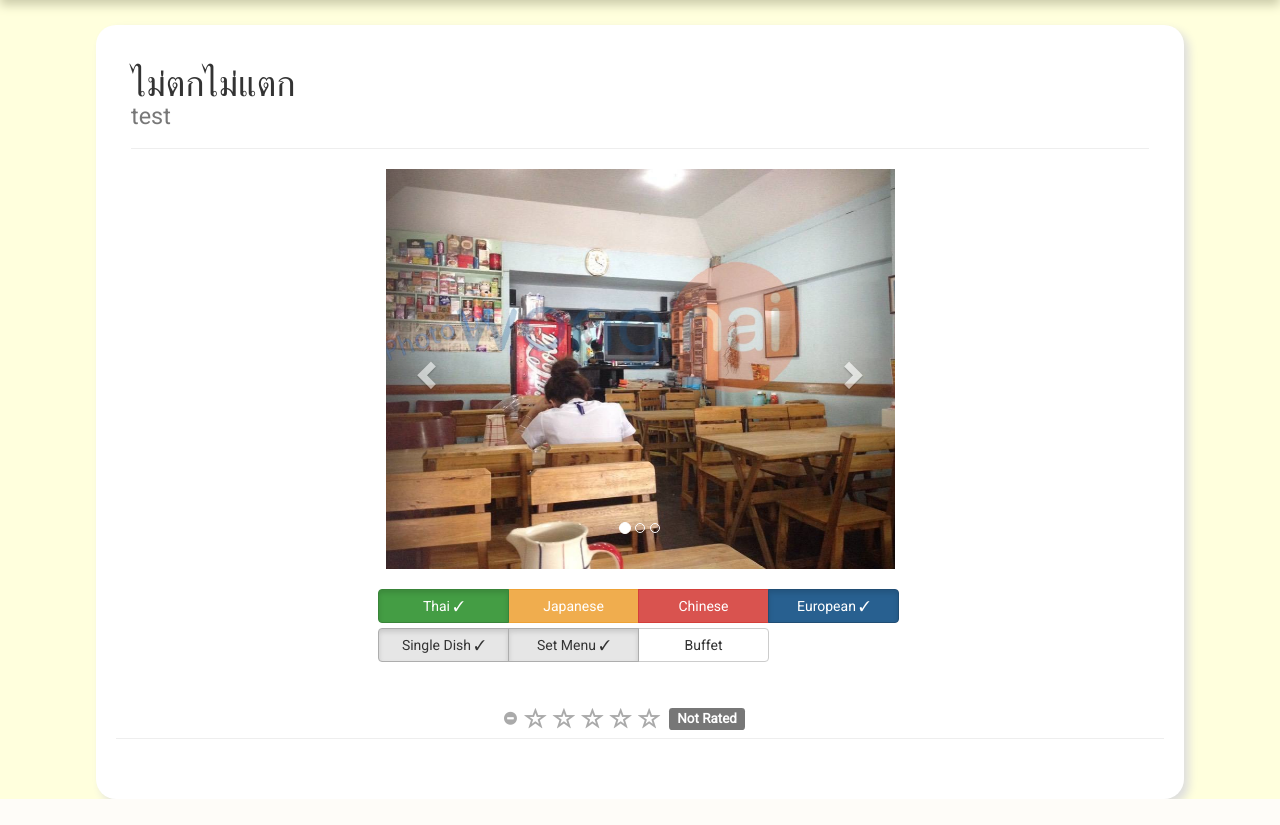
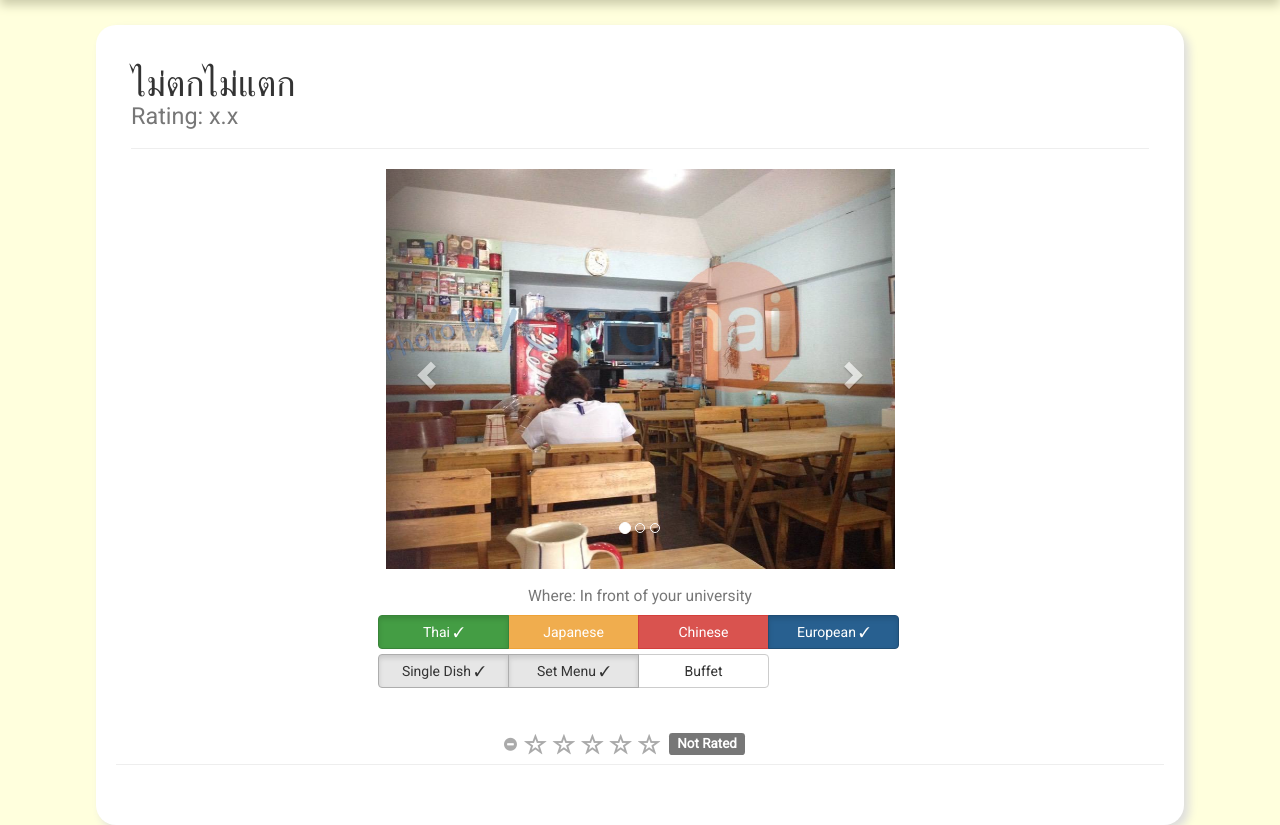
Before and after one commit to ErbaZZ/MUDining, a PHP site: page /view-restaurant.php?id=1 in a window 1280 px wide. Shown: the part 75-900 px from the top of the page. Before the commit the page ends 874 px from the top, so only its background shows below. Run offline with PHP 8.4, Linux system fonts and the light colour scheme; data comes from the database, SQL or seed files in the repository.

Commit message:
Adjustment.

```diff
--- a/assets/css/index.css
+++ b/assets/css/index.css
@@ -7,14 +7,10 @@ body {
     background-color: #f4511e;
     border: none;
     color: #FFFFFF;
-    text-align: center;
     font-size: 35px;
-    padding: auto;
     width: 50vh;
     height: 50vh;
     transition: all 0.5s ease-in-out;
-    margin: auto;
-    display: block;
     outline: none;
 }
 
--- a/index.php
+++ b/index.php
@@ -7,7 +7,7 @@
   <?php include_once("navbar.php"); ?>
   <link rel="stylesheet" type="text/css" href="assets/css/index.css" />
 
-  <div id="wrapper" class="container">
+  <div id="wrapper" class="container text-center">
 
     <button class="random_eat_button"><div id="random_label">Where to eat?</div></button>
 
--- a/view-restaurant.php
+++ b/view-restaurant.php
@@ -22,7 +22,7 @@
         <?php echo $res['Name']; ?>
       <br/>
           <small>
-            test
+            Rating: x.x
          </small>
       </h1>
       <hr/>
@@ -60,7 +60,22 @@
           <span class="sr-only">Next</span>
         </a>
       </div>
-      <br/>
+      <div class="row text-center">
+        <h3><small>
+        <?php
+          $location = "";
+          switch ($res['Location']) {
+            case "F":
+              $location = "In front of your university"; break;
+            case "R":
+              $location = "At the back of your university"; break;
+            case "I";
+              $location = "Just inside your university"; break;
+          }
+          echo 'Where: '.$location;
+        ?>
+      </small></h3>
+      </div>
       <div class="row text-center">
         <div class="btn-group" id="foodtype" data-toggle="buttons">
           <?php if (strpos($res['Type'], '01') !== false) { ?>
```
